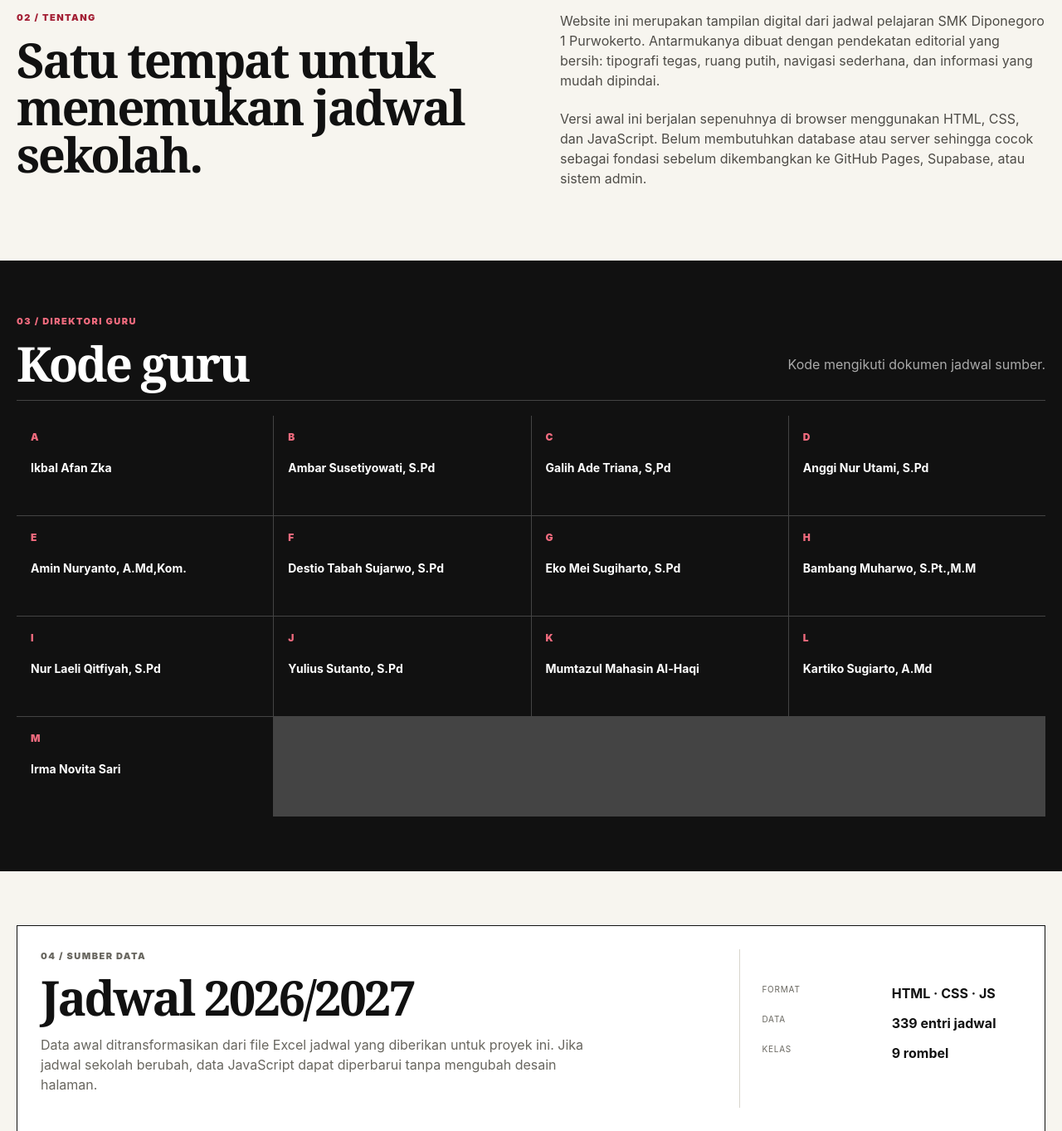
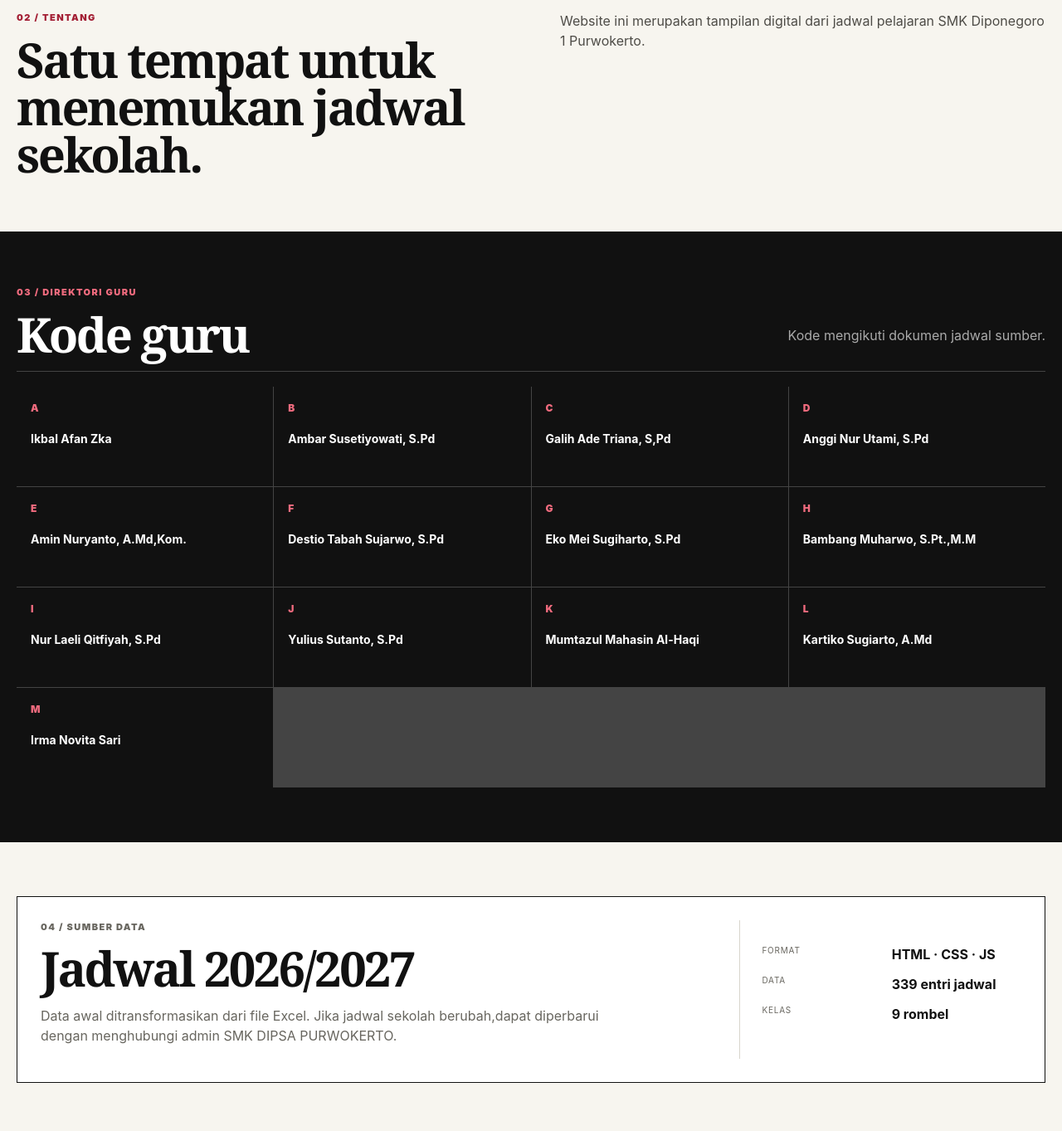
Before and after one commit to dkvkonsentrasi-design/JADWAL.PELAJARAN.SMK.DIPSA.PURWOKERTO, a plain HTML site: page index.html in a window 1280 px wide. Shown: the part 2280-3643 px from the top of the page at 83% size. Drawn offline with Linux system fonts and the light colour scheme.

Commit message:
Update index.html

```diff
--- a/index.html
+++ b/index.html
@@ -140,13 +140,7 @@
         <div class="about-copy">
           <p>
             Website ini merupakan tampilan digital dari jadwal pelajaran SMK Diponegoro 1
-            Purwokerto. Antarmukanya dibuat dengan pendekatan editorial yang bersih:
-            tipografi tegas, ruang putih, navigasi sederhana, dan informasi yang mudah dipindai.
-          </p>
-          <p>
-            Versi awal ini berjalan sepenuhnya di browser menggunakan HTML, CSS, dan JavaScript.
-            Belum membutuhkan database atau server sehingga cocok sebagai fondasi sebelum
-            dikembangkan ke GitHub Pages, Supabase, atau sistem admin.
+            Purwokerto.
           </p>
         </div>
       </div>
@@ -171,8 +165,8 @@
           <p class="eyebrow">04 / SUMBER DATA</p>
           <h2>Jadwal 2026/2027</h2>
           <p>
-            Data awal ditransformasikan dari file Excel jadwal yang diberikan untuk proyek ini.
-            Jika jadwal sekolah berubah, data JavaScript dapat diperbarui tanpa mengubah desain halaman.
+            Data awal ditransformasikan dari file Excel.
+            Jika jadwal sekolah berubah,dapat diperbarui dengan menghubungi admin SMK DIPSA PURWOKERTO.
           </p>
         </div>
         <div class="source-meta">
```
